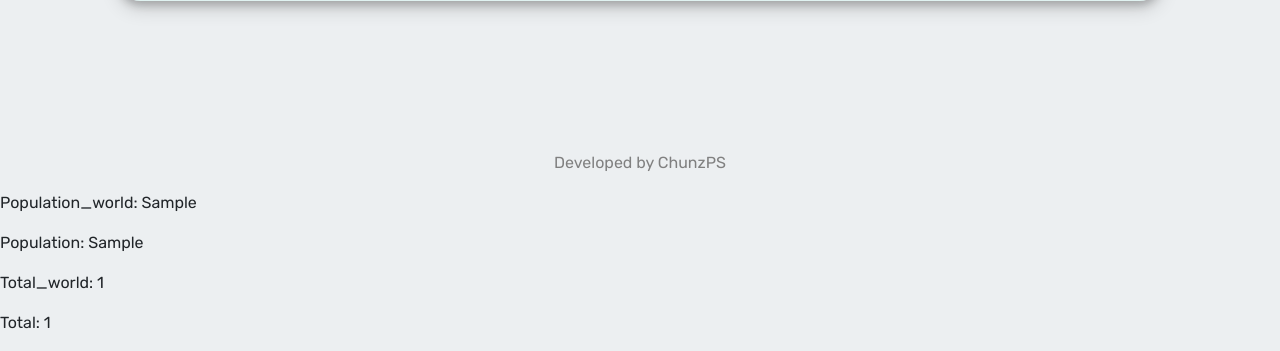
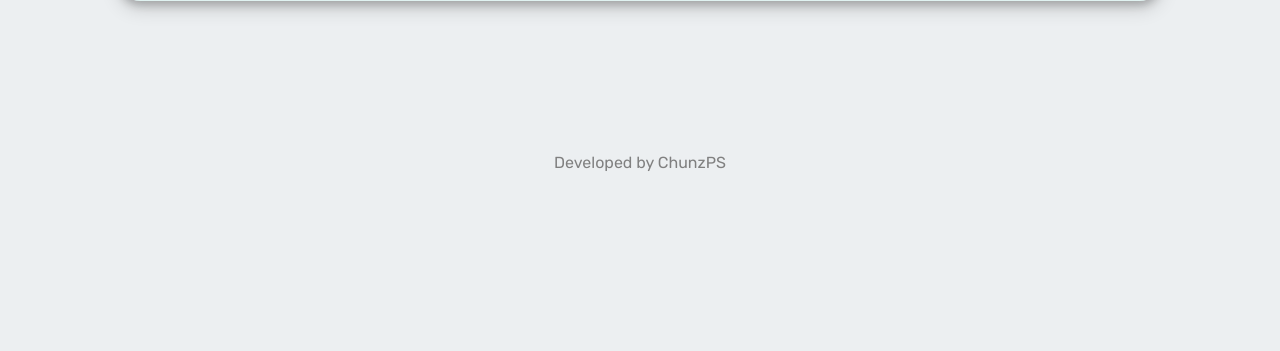
Before and after one commit to chunmusic/Covid-19-Visualization-Dashboard, a Django app: template templates/coviddashboard.html in a window 1280 px wide; the page is wider, and only the part inside the window is pictured. Shown: the part 2099-2450 px from the top of that part. After the commit the page ends 2270 px from the top of that part, so only its background shows below. Run offline with Django 3.2, Linux system fonts and the light colour scheme; the template is opened without the code that fills it: most values are stand-ins (such as "Sample title", 1, 10 or a date in 2020); some libraries are stand-ins or nearby versions.

Commit message:
fix drop down option

```diff
--- a/templates/coviddashboard.html
+++ b/templates/coviddashboard.html
@@ -123,6 +123,7 @@
                     action="">
                     {% csrf_token %}
                     <select class="form-control" style="width:300px;height:50px" name="selectedcountry">
+                        <option>Please Select</option>
                         {% for country in mylist %}
                         <option>{{country}}</option>
                         {% endfor %}
@@ -268,11 +269,11 @@
 
 
     <p style="margin-top:150px; color:grey; text-align: center">Developed by <span style="color:grey">ChunzPS</span></p>
-    <p>Population_world: <span id="population_world_get">{{population_world_raw}}</span></p>
-    <p>Population: <span id="population_get">{{population_raw}}</span></p>
+    <p style="display: none">Population_world: <span id="population_world_get">{{population_world_raw}}</span></p>
+    <p style="display: none">Population: <span id="population_get">{{population_raw}}</span></p>
 
-    <p>Total_world: <span id="total_world_get">{{total_world_raw}}</span></p>
-    <p>Total: <span id="total_get">{{total_raw}}</span></p>
+    <p style="display: none">Total_world: <span id="total_world_get">{{total_world_raw}}</span></p>
+    <p style="display: none">Total: <span id="total_get">{{total_raw}}</span></p>
 
 
 </body>
```
